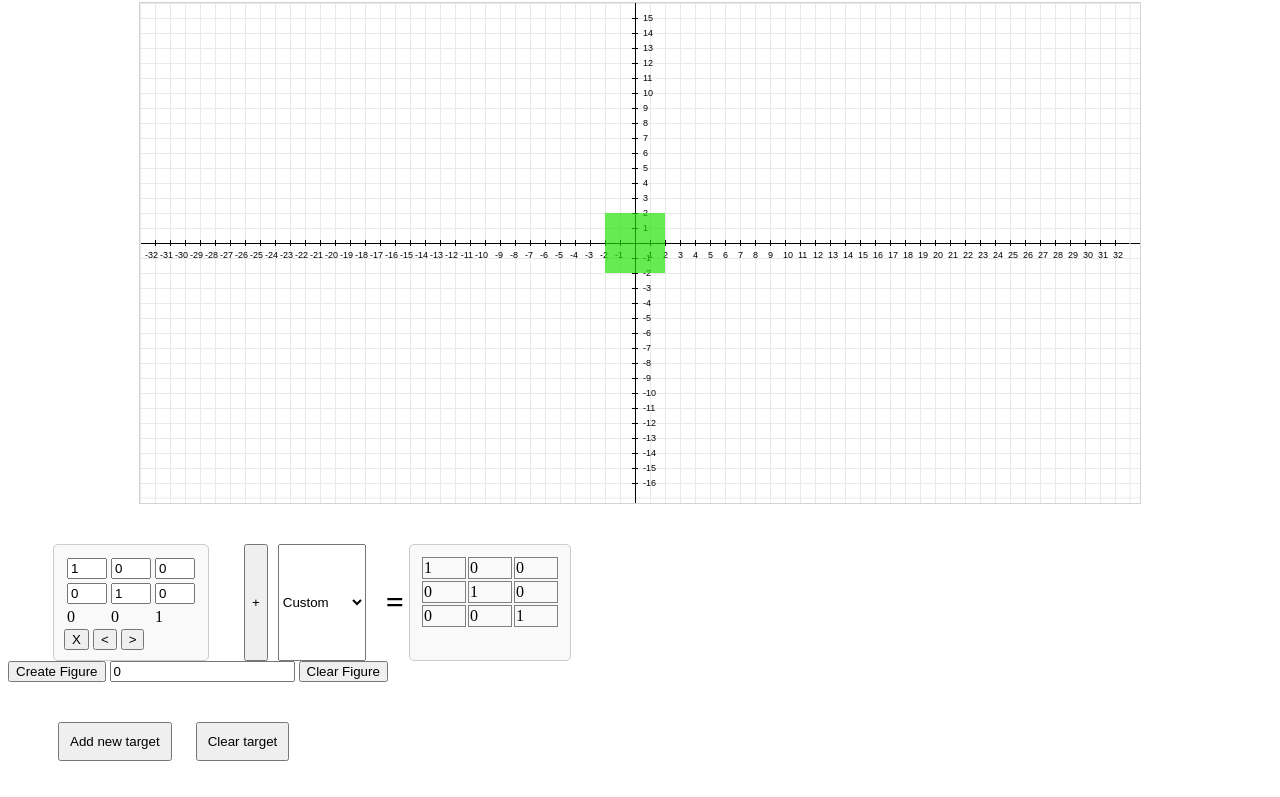
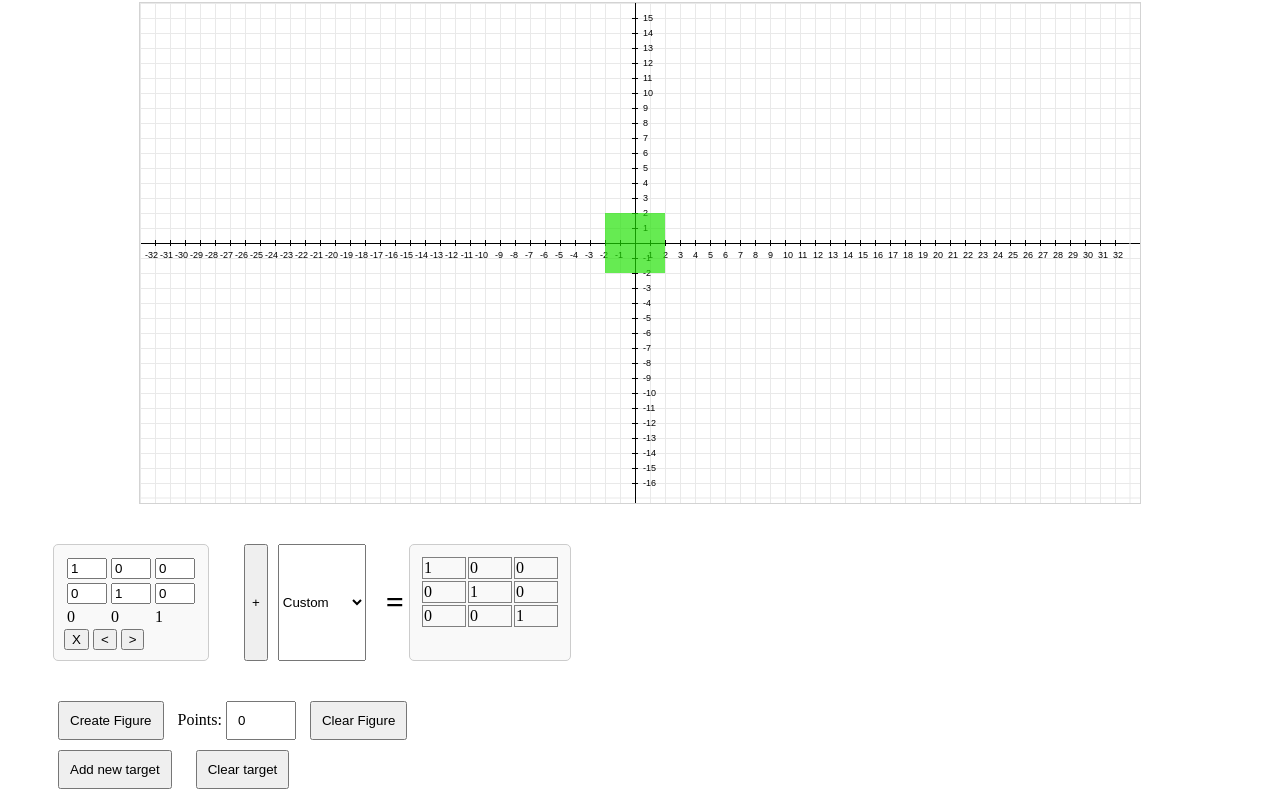
Before and after one commit to DjoleXPet/MATF_Hackathon-_2023, a plain HTML site: page index.html in a window 1280 px wide. Shown: the part 64-861 px from the top of the page. Before the commit the page ends 833 px from the top, so only its background shows below. Drawn offline with Linux system fonts and the light colour scheme.

Commit message:
UI improvements

```diff
--- a/index.html
+++ b/index.html
@@ -54,10 +54,11 @@
 
         </div>
 
-        <div>
-            <div>
+        <div id="buttonWrapper">
+            <div id="drawButtons">
                 <button id="createFigure">Create Figure</button>
-                <input type="number" name="" id="numOfDots" value="0">
+                <label for="numPoints">Points: </label>
+                <input type="number" name="numPoints" id="numOfDots" min="0" value="0">
                 <button id="clearFigure" onclick="clearFigure()">Clear Figure</button>
 
             </div>
--- a/style.css
+++ b/style.css
@@ -43,8 +43,7 @@ margin-right: 5px;
 }
 
 #testButtons {
-    margin-top: 40px;
-    margin-left: 40px;
+    margin-top: 10px;
 }
 
 #testButtons button {
@@ -52,3 +51,25 @@ margin-right: 5px;
     margin-left: 10px;
     margin-right: 10px;
 }
+
+#drawButton {
+    margin-top: 30px;
+    margin-left: 40px;
+}
+
+#drawButtons button{
+    padding: 10px;
+    margin-left: 10px;
+    margin-right: 10px;
+}
+
+#drawButtons input{
+    padding: 10px;
+    width: 70px;
+
+}
+
+#buttonWrapper {
+    margin-top: 40px;
+    margin-left: 40px;
+}
```
